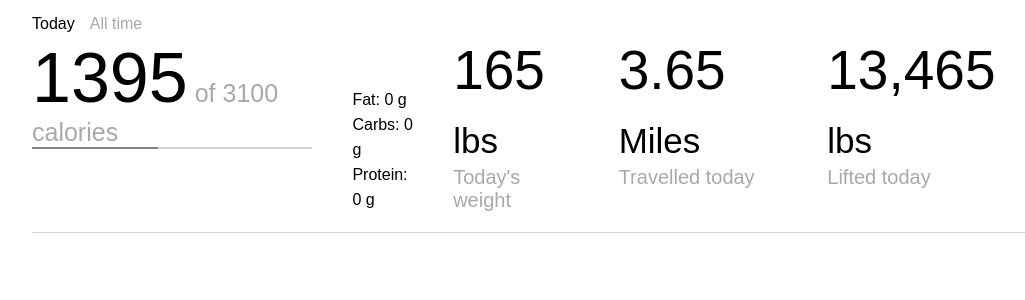
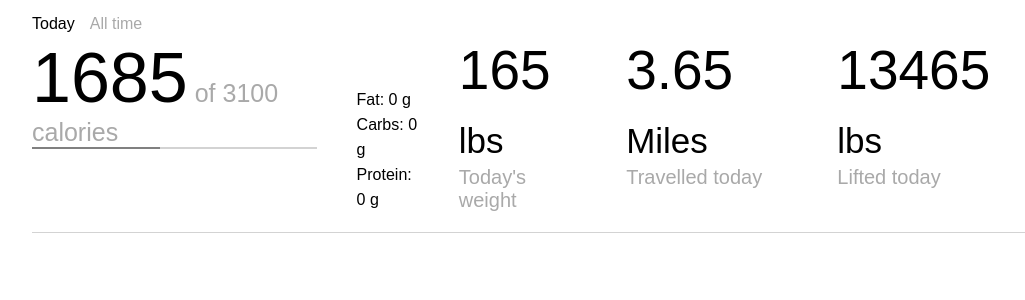
Before and after one commit to mhackmann18/calorie-tracker, a React (Create React App) app: page / in a window 1280 px wide. Shown: the top 300 px of the page, without its empty margins (96-1121 px from the left). Built offline with nearby package versions, Linux system fonts and the light colour scheme; a web font is replaced by a local one.

Commit message:
Created Header component

```diff
--- a/src/App.css
+++ b/src/App.css
@@ -49,98 +49,3 @@ ul#tabs {
   display: flex;
   margin-bottom: 20px;
 }
-
-/* Header Calories */
-
-div#main-header-calories {
-  color: darkgray;
-  font-size: 25px;
-  margin-right: 40px;
-}
-
-span#main-header-calories-consumed {
-  color: black;
-  font-size: 70px;
-}
-
-#main-header-progress-bar {
-  width: 100%;
-  height: 2px;
-  background-color: lightgray;
-}
-
-#main-header-progress-bar div {
-  width: 45%;
-  background-color: grey;
-  height: 100%;
-}
-
-/* Header Macros */
-
-#main-header-macros-consumed {
-  display: flex;
-  align-items: flex-end;
-}
-
-#main-header-macros-consumed ul {
-  list-style: none;
-  line-height: 25px;
-  margin-right: 40px;
-}
-
-/* Header Weigh-in */
-
-#main-header-weigh-in {
-  display: flex;
-  flex-direction: column;
-  color: darkgray;
-  font-size: 20px;
-  margin-right: 40px;
-}
-
-#main-header-weigh-in-count {
-  color: black;
-  font-size: 55px;
-}
-
-#main-header-weigh-in-count span {
-  font-size: 35px;
-}
-
-/* Header Miles */
-
-#main-header-miles-ran {
-  display: flex;
-  flex-direction: column;
-  color: darkgray;
-  font-size: 20px;
-  margin-right: 40px;
-}
-
-#main-header-miles-count {
-  color: black;
-  font-size: 55px;
-}
-
-#main-header-miles-count span {
-  font-size: 35px;
-}
-
-/* Header Weight */
-
-#main-header-weight-lifted {
-  display: flex;
-  flex-direction: column;
-  color: darkgray;
-  font-size: 20px;
-  margin-right: 40px;
-}
-
-#main-header-weight-count {
-  color: black;
-  font-size: 55px;
-}
-
-#main-header-weight-count span {
-  font-size: 35px;
-}
--- a/src/App.js
+++ b/src/App.js
@@ -1,4 +1,5 @@
 import './App.css';
+import Header from './header/Header';
 
 function App() {
   return (
@@ -8,35 +9,7 @@ function App() {
           <li><span className="selected">Today</span></li>
           <li>All time</li>
         </ul>
-        <div id="main-header">
-          <div id="main-header-calories">
-            <div>
-              <span id="main-header-calories-consumed">1395</span> of <span id="main-header-calories-goal">3100</span> calories
-            </div>
-            <div id="main-header-progress-bar">
-              <div></div>
-            </div>
-          </div>
-          <div id="main-header-macros-consumed">
-            <ul>
-              <li>Fat: 0 g</li>
-              <li>Carbs: 0 g</li>
-              <li>Protein: 0 g</li>
-            </ul>
-          </div>
-          <div id="main-header-weigh-in">
-              <span id="main-header-weigh-in-count">165 <span>lbs</span></span>
-              <span>Today's weight</span>
-          </div>
-          <div id="main-header-miles-ran">
-            <span id="main-header-miles-count">3.65 <span>Miles</span></span>
-            <span>Travelled today</span>
-          </div>
-          <div id="main-header-weight-lifted">
-            <span id="main-header-weight-count">13,465 <span>lbs</span></span>
-            <span>Lifted today</span>
-          </div>
-        </div>
+        <Header />
 
         <div className="divider"></div>
 
--- /dev/null
+++ b/src/header/Calories.css
@@ -0,0 +1,24 @@
+@import url("../App.css");
+
+div#main-header-calories {
+  color: darkgray;
+  font-size: 25px;
+  margin-right: 40px;
+}
+
+span#main-header-calories-consumed {
+  color: black;
+  font-size: 70px;
+}
+
+#main-header-progress-bar {
+  width: 100%;
+  height: 2px;
+  background-color: lightgray;
+}
+
+#main-header-progress-bar div {
+  width: 45%;
+  background-color: grey;
+  height: 100%;
+}
--- /dev/null
+++ b/src/header/Calories.js
@@ -0,0 +1,16 @@
+import './Calories.css';
+
+function Calories(props){
+  return (
+    <div id="main-header-calories">
+      <div>
+        <span id="main-header-calories-consumed">{props.calsConsumed}</span> of <span id="main-header-calories-goal">{props.calGoal}</span> calories
+      </div>
+      <div id="main-header-progress-bar">
+        <div></div>
+      </div>
+    </div>
+  );
+}
+
+export default Calories;
--- /dev/null
+++ b/src/header/Header.js
@@ -0,0 +1,18 @@
+import '../App.css';
+import Calories from './Calories';
+import Macros from './Macros';
+import HeaderItem from './HeaderItem';
+
+function Header(){
+  return(
+    <div id="main-header">
+      <Calories calsConsumed={1685} calGoal={3100} />
+      <Macros fat={0} carbs={0} protein={0}/>
+      <HeaderItem number={165} unit="lbs" text="Today's weight" />
+      <HeaderItem number={3.65} unit="Miles" text="Travelled today" />
+      <HeaderItem number={13465} unit="lbs" text="Lifted today" />
+    </div>
+  );
+}
+
+export default Header;
--- /dev/null
+++ b/src/header/HeaderItem.css
@@ -0,0 +1,18 @@
+@import url("../App.css");
+
+#main-header-miles-ran {
+  display: flex;
+  flex-direction: column;
+  color: darkgray;
+  font-size: 20px;
+  margin-right: 40px;
+}
+
+#main-header-miles-count {
+  color: black;
+  font-size: 55px;
+}
+
+#main-header-miles-count span {
+  font-size: 35px;
+}
--- /dev/null
+++ b/src/header/HeaderItem.js
@@ -0,0 +1,12 @@
+import './HeaderItem.css';
+
+function HeaderItem(props){
+  return (
+    <div id="main-header-miles-ran">
+      <span id="main-header-miles-count">{props.number} <span>{props.unit}</span></span>
+      <span>{props.text}</span>
+    </div>
+  );
+}
+
+export default HeaderItem;
--- /dev/null
+++ b/src/header/Macros.css
@@ -0,0 +1,12 @@
+@import url("../App.css");
+
+#main-header-macros-consumed {
+  display: flex;
+  align-items: flex-end;
+}
+
+#main-header-macros-consumed ul {
+  list-style: none;
+  line-height: 25px;
+  margin-right: 40px;
+}
--- /dev/null
+++ b/src/header/Macros.js
@@ -0,0 +1,15 @@
+import './Macros.css';
+
+function Macros(props){
+  return (
+    <div id="main-header-macros-consumed">
+      <ul>
+        <li>Fat: {props.fat} g</li>
+        <li>Carbs: {props.carbs} g</li>
+        <li>Protein: {props.protein} g</li>
+      </ul>
+    </div>
+  );
+}
+
+export default Macros;
```
Also changed, not shown: src/Header.js (deleted).
